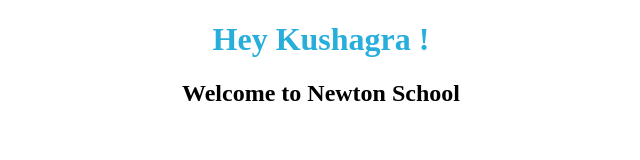
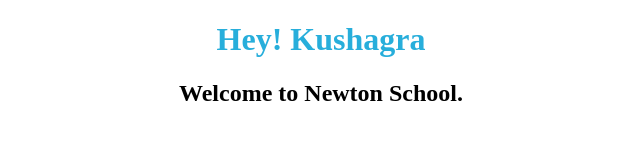
Before and after one commit to kush002/Greetings-with-Props, a React app: page / in a window 1280 px wide. Shown: the top 160 px of the page, without its empty margins (319-959 px from the left). Built offline with nearby package versions, Linux system fonts and the light colour scheme.

Commit message:
Add files via upload

```diff
--- a/src/components/App.js
+++ b/src/components/App.js
@@ -4,7 +4,7 @@
 
 const App = () => {
   return (
-    <Welcome name="Kushagra" />
+    <Welcome name="Hey! Kushagra" greeting = "Welcome to Newton School."/>
   )
 }
 
--- a/src/components/Welcome.js
+++ b/src/components/Welcome.js
@@ -3,12 +3,12 @@
 
 const Welcome = (props) => {
 
-    const name = props.name;
+    // const name = props.name;
 
     return(
         <div>
-            <h1>Hey {name} !</h1>
-            <h2>Welcome to Newton School</h2>
+            <h1>{props.name}</h1>
+            <h2>{props.greeting}</h2>
         </div>
     )
 
```
